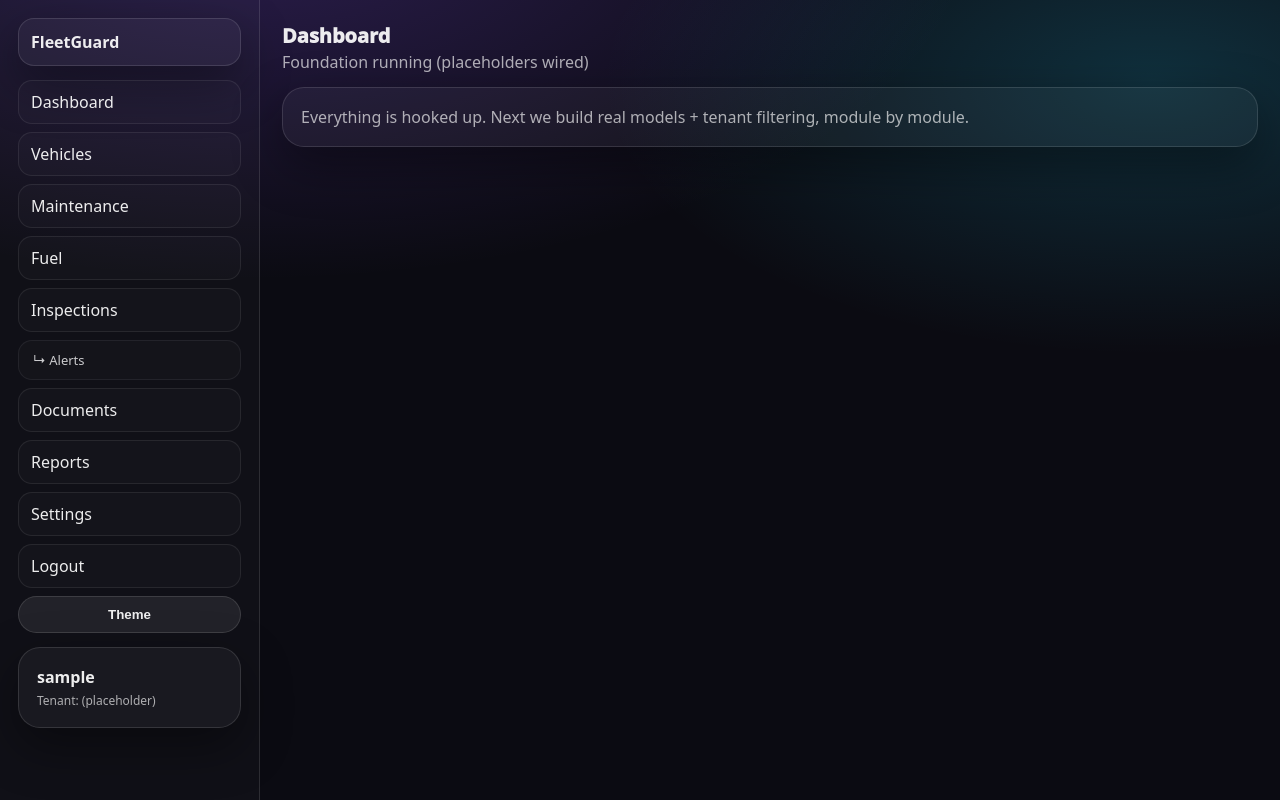
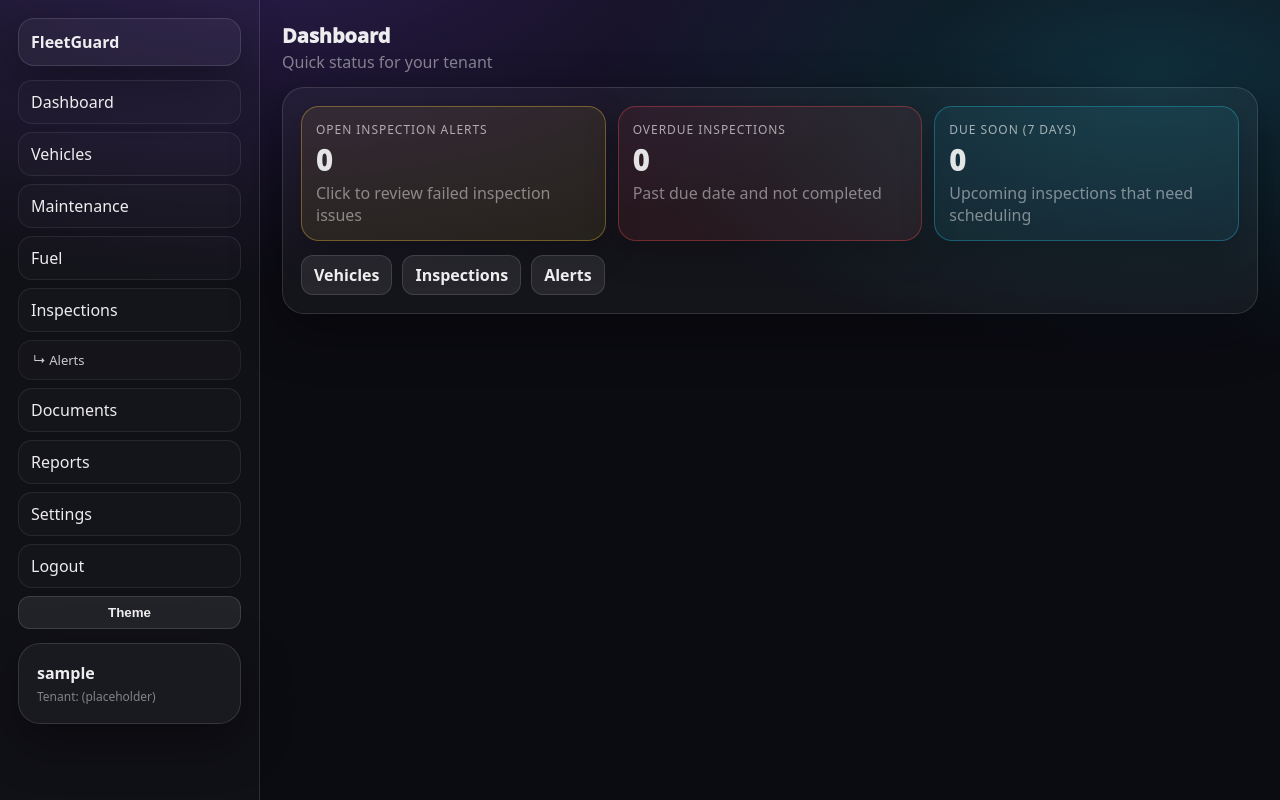
Before and after one commit to abyford453/FleetGuard, a Django app: page /dashboard/ in a window 1280 px wide. Run offline with Django 4.2, Linux system fonts and the light colour scheme; the visitor is signed in with stand-in values (Sample User, id 1); data that the repository does not hold is empty.

Commit message:
Dashboard: tenant-scoped inspection KPIs (alerts, overdue, due soon)

```diff
--- a/apps/core/views.py
+++ b/apps/core/views.py
@@ -1,5 +1,8 @@
 from django.contrib.auth.decorators import login_required
 from django.shortcuts import redirect, render
+from django.utils import timezone
+
+from apps.inspections.models import Inspection, InspectionAlert
 
 def home(request):
     # Always send to login for now (hero page)
@@ -7,4 +10,37 @@
 
 @login_required
 def dashboard(request):
-    return render(request, "core/dashboard.html")
+    tenant = request.tenant
+    today = timezone.localdate()
+    soon = today + timezone.timedelta(days=7)
+
+    open_alerts = (
+        InspectionAlert.objects
+        .filter(tenant=tenant)
+        .exclude(status=InspectionAlert.STATUS_CLOSED)
+        .count()
+    )
+
+    overdue_inspections = (
+        Inspection.objects
+        .filter(tenant=tenant, due_date__isnull=False, due_date__lt=today)
+        .exclude(status=Inspection.STATUS_COMPLETED)
+        .count()
+    )
+
+    due_soon_inspections = (
+        Inspection.objects
+        .filter(tenant=tenant, due_date__isnull=False, due_date__gte=today, due_date__lte=soon)
+        .exclude(status=Inspection.STATUS_COMPLETED)
+        .count()
+    )
+
+    return render(
+        request,
+        "core/dashboard.html",
+        {
+            "open_alerts": open_alerts,
+            "overdue_inspections": overdue_inspections,
+            "due_soon_inspections": due_soon_inspections,
+        },
+    )
--- a/templates/core/dashboard.html
+++ b/templates/core/dashboard.html
@@ -1,6 +1,56 @@
 {% extends "base.html" %}
 {% block page_title %}Dashboard{% endblock %}
-{% block page_subtitle %}Foundation running (placeholders wired){% endblock %}
+{% block page_subtitle %}Quick status for your tenant{% endblock %}
 {% block content %}
-  <div class="muted">Everything is hooked up. Next we build real models + tenant filtering, module by module.</div>
+
+<style>
+  .grid{display:grid;grid-template-columns:repeat(3,minmax(0,1fr));gap:12px;}
+  .card{
+    background:rgba(255,255,255,.03);
+    border:1px solid rgba(255,255,255,.10);
+    border-radius:18px;
+    padding:14px;
+    box-shadow:0 12px 34px rgba(0,0,0,.22);
+    display:flex;
+    flex-direction:column;
+    gap:8px;
+    text-decoration:none;
+  }
+  .k{font-size:12px;letter-spacing:.08em;text-transform:uppercase;opacity:.70;}
+  .v{font-size:28px;font-weight:950;line-height:1;}
+  .muted{opacity:.70;}
+  .row{display:flex;gap:10px;flex-wrap:wrap;margin-top:14px;}
+  .btn{display:inline-flex;align-items:center;gap:8px;padding:8px 12px;border-radius:12px;border:1px solid rgba(255,255,255,.12);text-decoration:none;}
+  .warn{border-color:rgba(255,200,60,.35);background:rgba(255,200,60,.08);}
+  .danger{border-color:rgba(255,80,80,.35);background:rgba(255,80,80,.08);}
+  .info{border-color:rgba(37,214,255,.30);background:rgba(37,214,255,.06);}
+  @media (max-width: 900px){ .grid{grid-template-columns:1fr;} }
+</style>
+
+<div class="grid">
+  <a class="card warn" href="{% url 'inspections:alerts' %}">
+    <div class="k">Open Inspection Alerts</div>
+    <div class="v">{{ open_alerts }}</div>
+    <div class="muted">Click to review failed inspection issues</div>
+  </a>
+
+  <a class="card danger" href="{% url 'inspections:list' %}?overdue=1">
+    <div class="k">Overdue Inspections</div>
+    <div class="v">{{ overdue_inspections }}</div>
+    <div class="muted">Past due date and not completed</div>
+  </a>
+
+  <a class="card info" href="{% url 'inspections:list' %}?due_soon=1">
+    <div class="k">Due Soon (7 days)</div>
+    <div class="v">{{ due_soon_inspections }}</div>
+    <div class="muted">Upcoming inspections that need scheduling</div>
+  </a>
+</div>
+
+<div class="row">
+  <a class="btn" href="{% url 'fleet:vehicle_list' %}">Vehicles</a>
+  <a class="btn" href="{% url 'inspections:list' %}">Inspections</a>
+  <a class="btn" href="{% url 'inspections:alerts' %}">Alerts</a>
+</div>
+
 {% endblock %}
```
